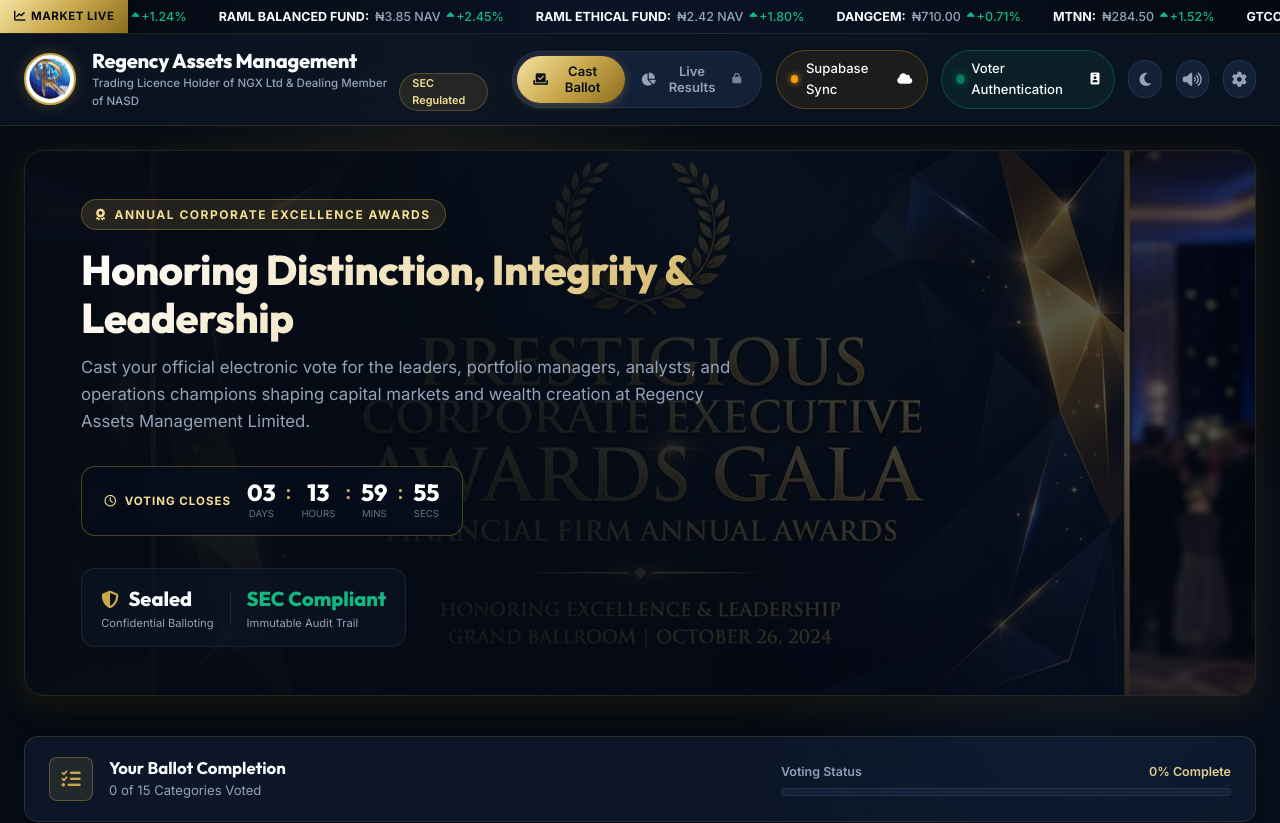
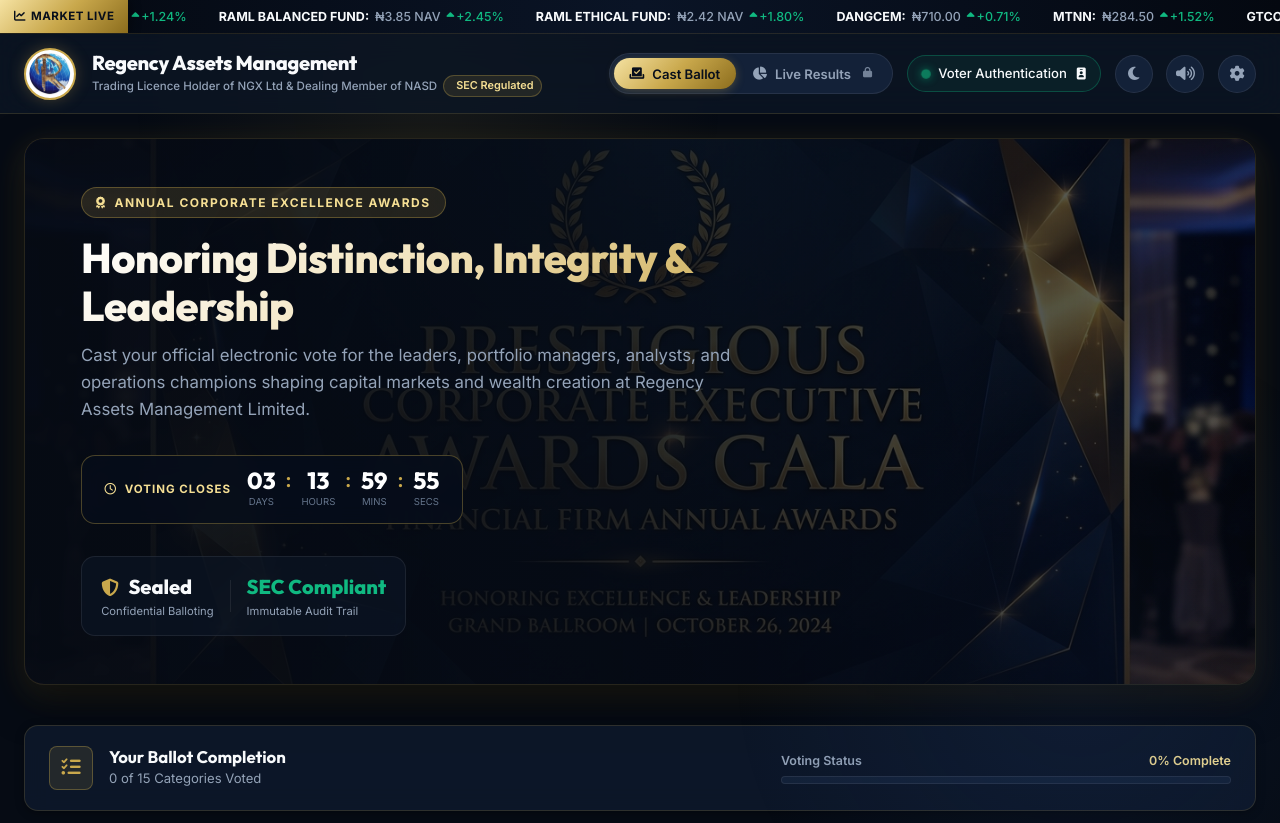
Before and after one commit to Oluwaseun160592/regency-voting-portal, a website: page index.html in a window 1280 px wide. Shown: the top 823 px of the page. Drawn offline with nearby package versions, Linux system fonts and the light colour scheme.

Commit message:
Remove Supabase sync pill and icon from frontend header

```diff
--- a/index.html
+++ b/index.html
@@ -137,13 +137,6 @@
           <button type="button" id="adminLogoutSessionBtn" title="Lock & Exit Admin Mode" aria-label="Exit Admin Mode">
             <i class="fa-solid fa-arrow-right-from-bracket"></i>
           </button>
-        </div>
-
-        <!-- Supabase Cloud Sync Status Pill (Status Indicator) -->
-        <div class="supabase-status-pill offline" id="supabaseStatusBtn" title="Supabase Cloud Database Sync Status">
-          <span class="supabase-status-dot offline" id="supabaseStatusDot"></span>
-          <span id="supabaseStatusText">Supabase Sync</span>
-          <i class="fa-solid fa-cloud" style="font-size: 0.75rem; margin-left: 2px;"></i>
         </div>
 
         <!-- Voter ID Status Pill -->
```
